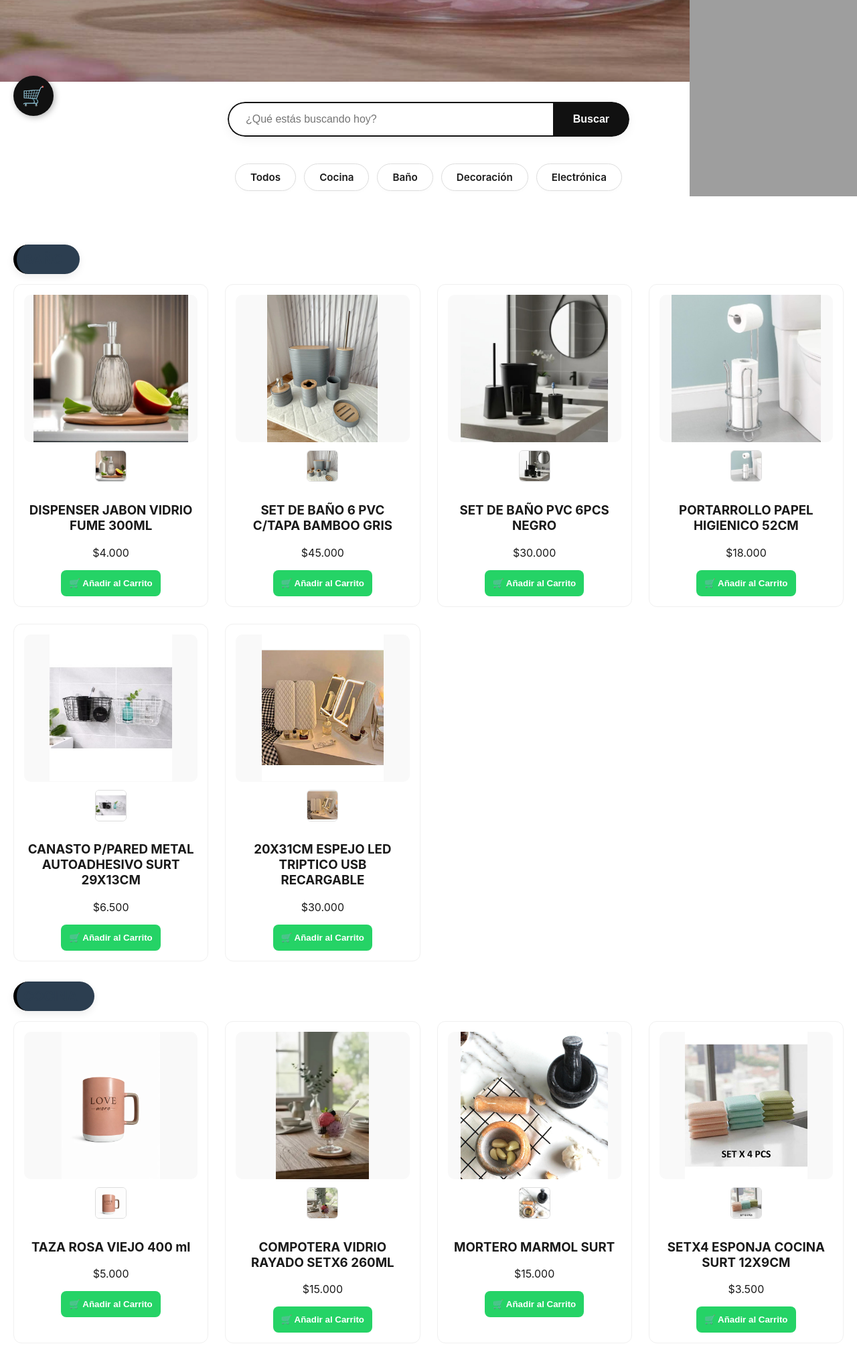
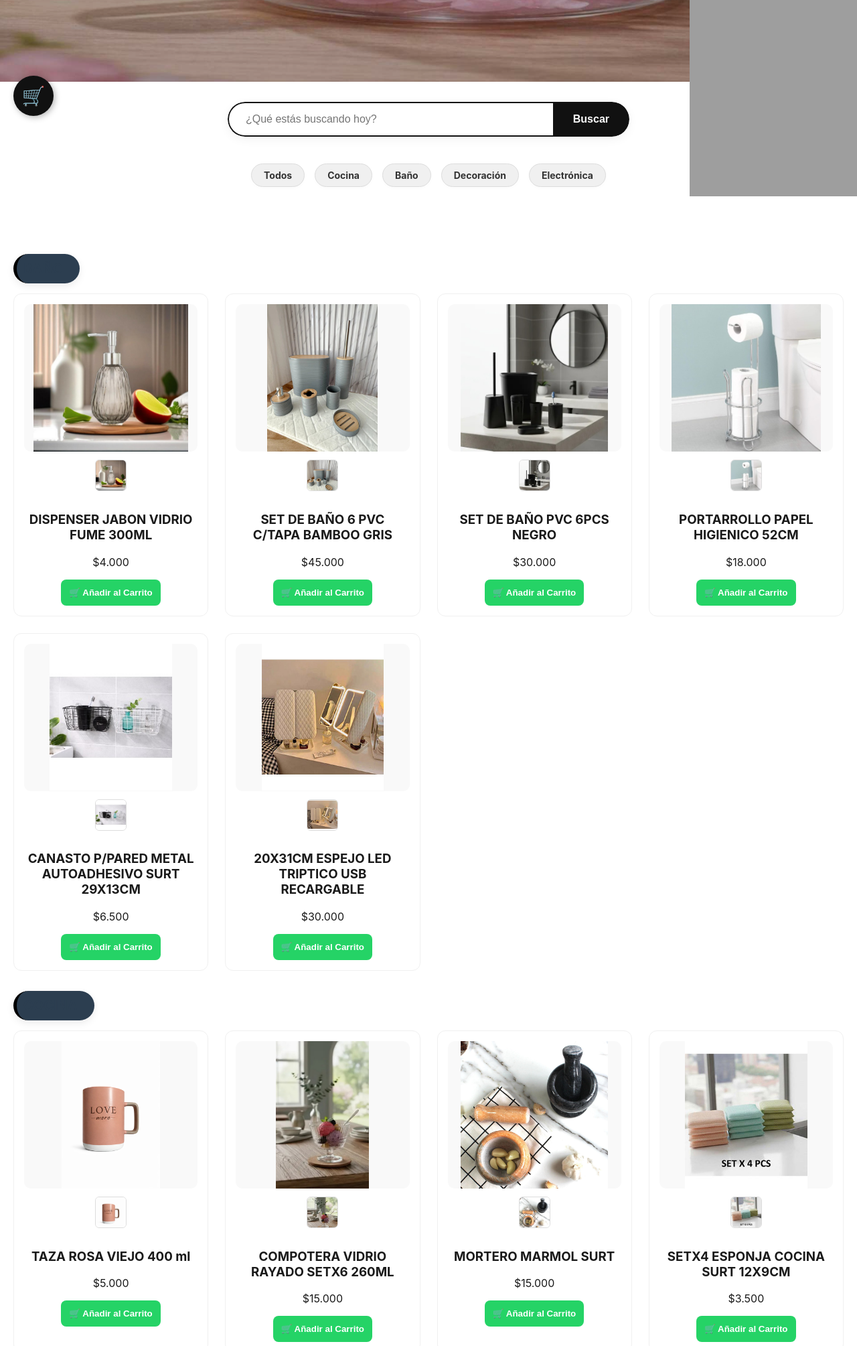
Before and after one commit to matiasari/nueva_tienda-, a Flask app: page / in a window 1280 px wide. Shown: the part 607-2616 px from the top of the page at 67% size. Run offline with Flask 3, Linux system fonts and the light colour scheme; grey boxes are pictures that could not be loaded.

Commit message:
cambio css

```diff
--- a/static/estilos.css
+++ b/static/estilos.css
@@ -914,3 +914,30 @@ a { text-decoration: none; }
     color: #2c3e50;
     font-weight: 800;
 }
+
+/* --- ARREGLO DE CATEGORÍAS --- */
+.categorias {
+    display: flex;
+    justify-content: center;
+    gap: 15px;
+    margin: 20px 0;
+    flex-wrap: wrap; /* Para que en el celu no se amontonen */
+}
+
+.categorias a {
+    text-decoration: none; /* Esto le saca cualquier subrayado o tachado */
+    background-color: #f0f0f0; /* Un gris clarito de fondo */
+    color: #333; /* Texto oscuro para que se lea bien */
+    padding: 8px 18px;
+    border-radius: 20px;
+    font-weight: bold;
+    font-size: 14px;
+    transition: all 0.3s ease;
+    border: 1px solid #ddd;
+}
+
+.categorias a:hover {
+    background-color: #000; /* Fondo negro al pasar el mouse */
+    color: #fff; /* Texto blanco */
+    transform: translateY(-2px);
+}
```
